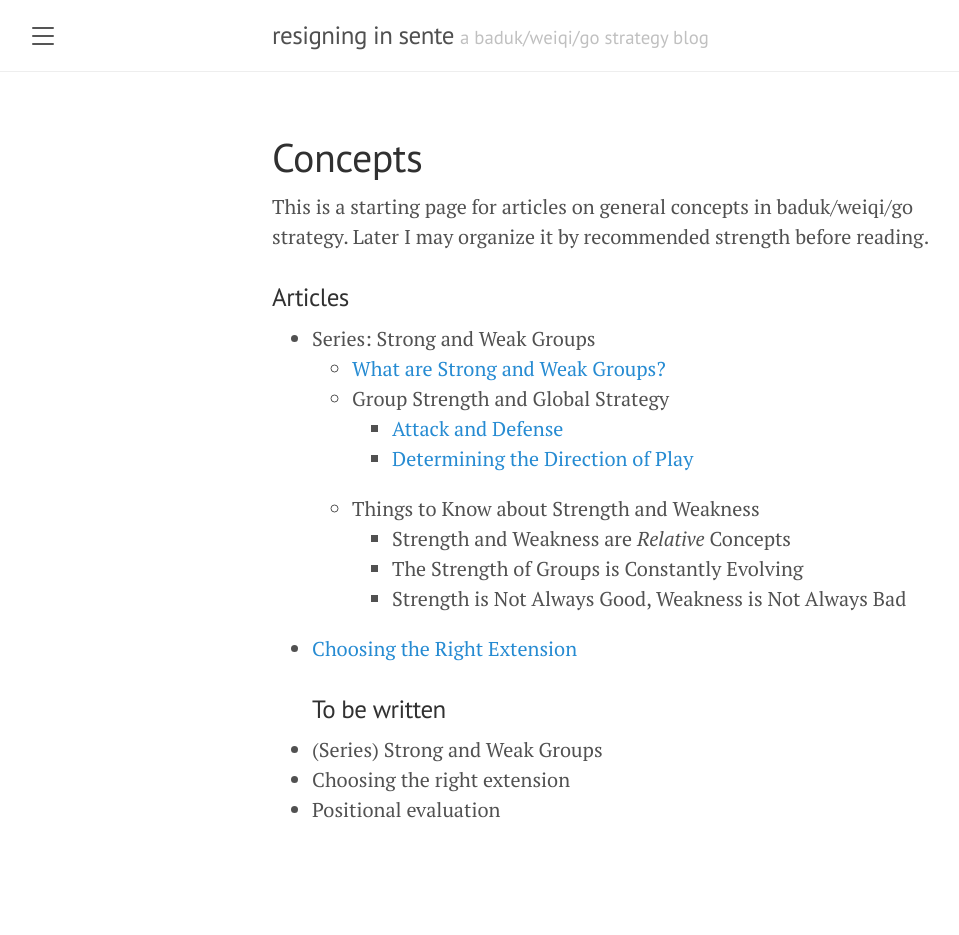
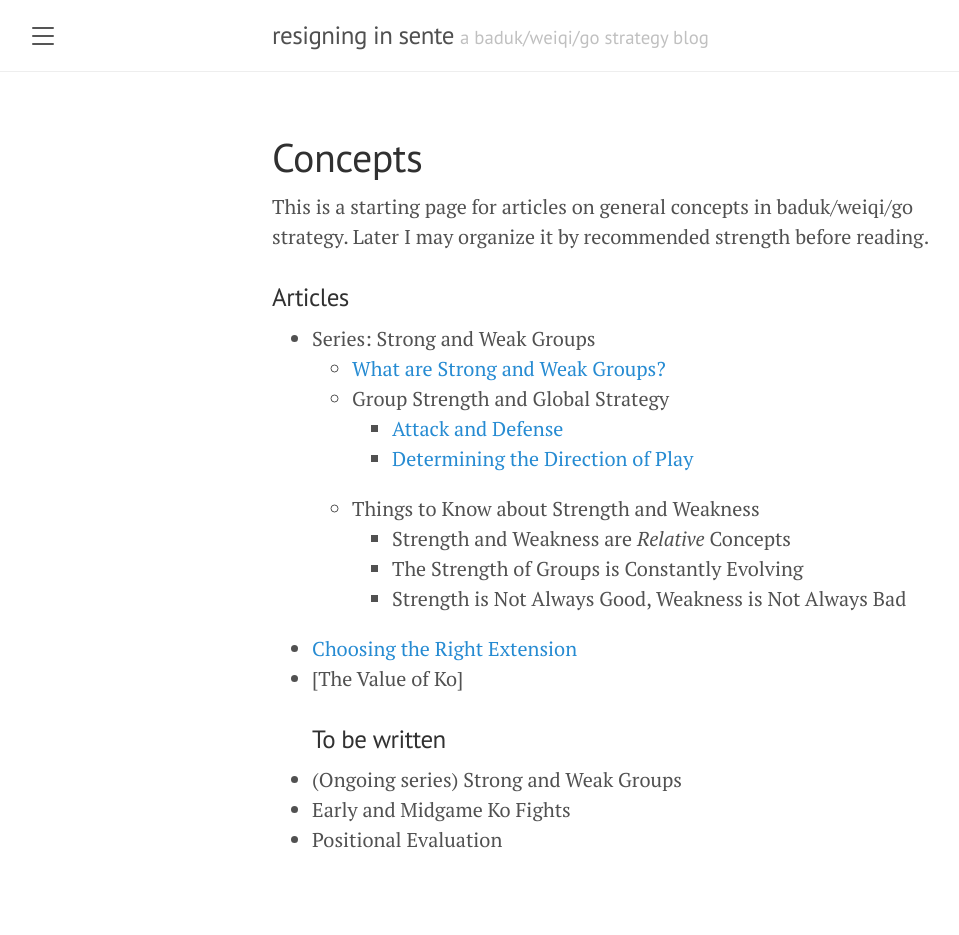
Before and after one commit to resigning-in-sente/resigning-in-sente.github.io, a Jekyll site: the page built from concepts.md, in a window 1280 px wide. Shown: the whole page, without its empty margins (8-967 px from the left). Built offline with Jekyll 4.4.1, drawn with Linux system fonts in a browser that asks for light colours; before the commit the page ends 905 px from its top, so only the background shows below that.

Commit message:
Started ko article.

```diff
--- a/concepts.md
+++ b/concepts.md
@@ -18,8 +18,8 @@
 		* The Strength of Groups is Constantly Evolving
 		* Strength is Not Always Good, Weakness is Not Always Bad
 * [Choosing the Right Extension](/concepts/2021/02/24/choosing-right-extension/)
+* [The Value of Ko]
 ### To be written
-
-* (Series) Strong and Weak Groups
-* Choosing the right extension
-* Positional evaluation
+* (Ongoing series) Strong and Weak Groups
+* Early and Midgame Ko Fights
+* Positional Evaluation
```
Also changed, not shown: concepts/2021-02-26-value-of-ko.md (added, +34 -0 lines).
